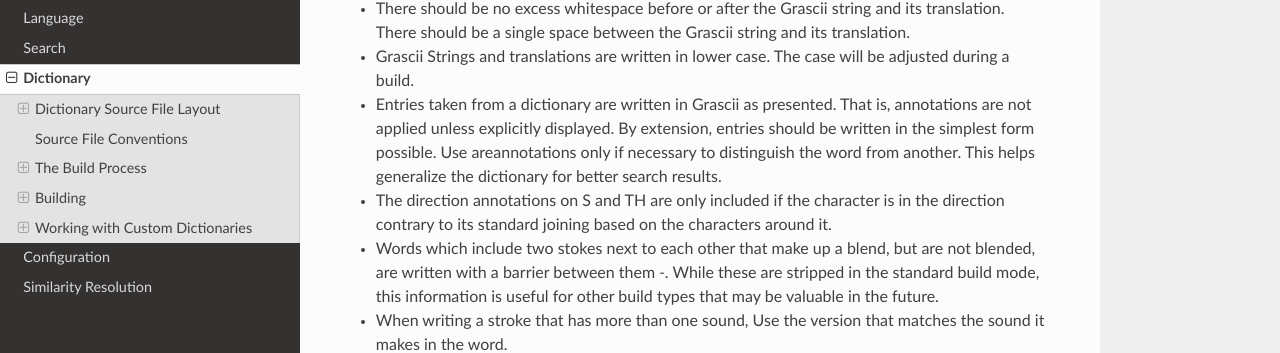
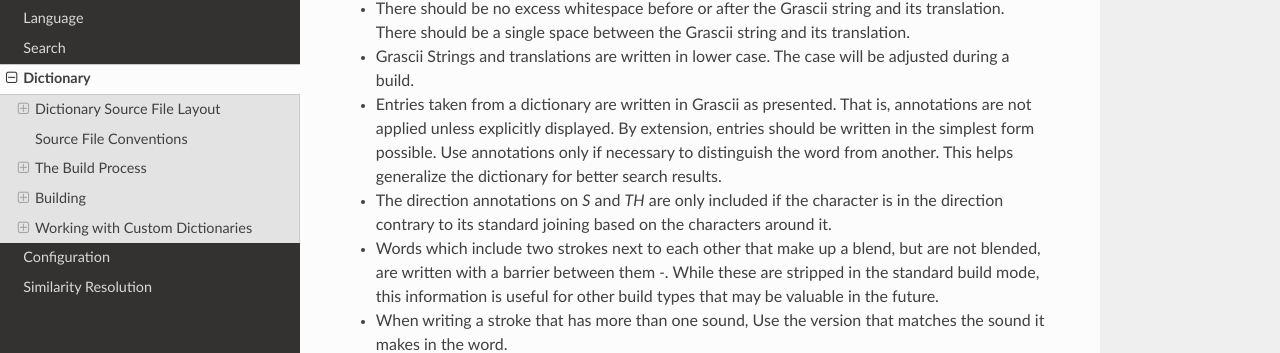
Before and after one commit to grascii/grascii, a Sphinx documentation site: the page built from docs/dictionary.rst, in a window 1280 px wide and 900 px high, scrolled down 1283 px. Shown: the part 163-516 px from the top of the window. Built offline with Sphinx 7.4.7 and the Read the Docs theme 2.0.0, drawn with Linux system fonts in a browser that asks for light colours; some of the changed text lies outside the part shown.

Commit message:
Update dictionary docs

```diff
--- a/docs/dictionary.rst
+++ b/docs/dictionary.rst
@@ -75,13 +75,13 @@ conventions.
   be adjusted during a build.
 * Entries taken from a dictionary are written in Grascii as presented. That
   is, annotations are not applied unless explicitly displayed. By extension,
-  entries should be written in the simplest form possible. Use areannotations only if
+  entries should be written in the simplest form possible. Use annotations only if
   necessary to distinguish the word from another. This helps generalize the
   dictionary for better search results.
-* The direction annotations on S and TH are only included if the
+* The direction annotations on `S` and `TH` are only included if the
   character is in the direction contrary to its standard joining based on the
   characters around it.
-* Words which include two stokes next to each other that make up a blend,
+* Words which include two strokes next to each other that make up a blend,
   but are not blended, are written with a barrier between them `-`.
   While these are stripped in the standard build mode, this information is
   useful for other build types that may be valuable in the future.
```
Also changed, not shown: other parts of docs/dictionary.rst (+21 -6 lines).
